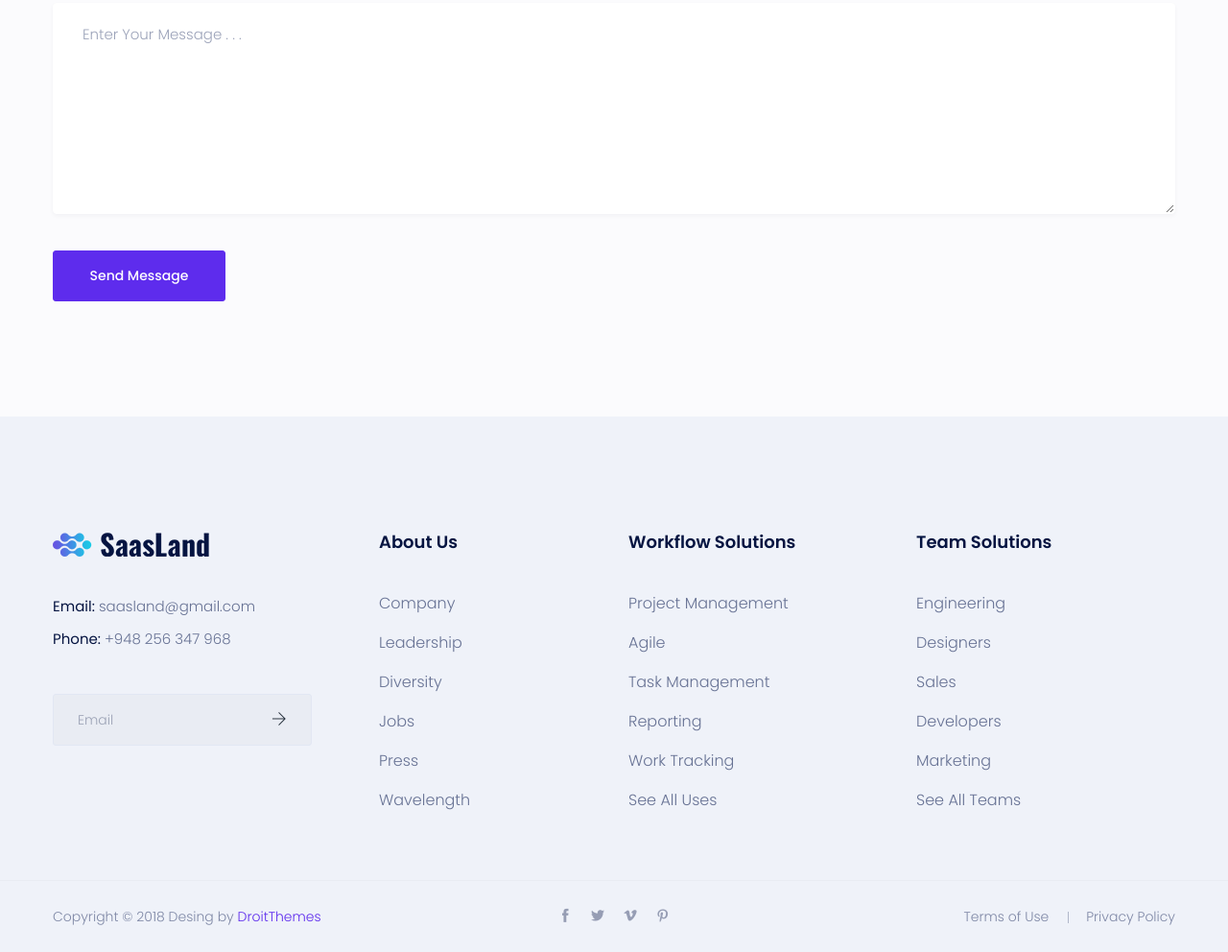
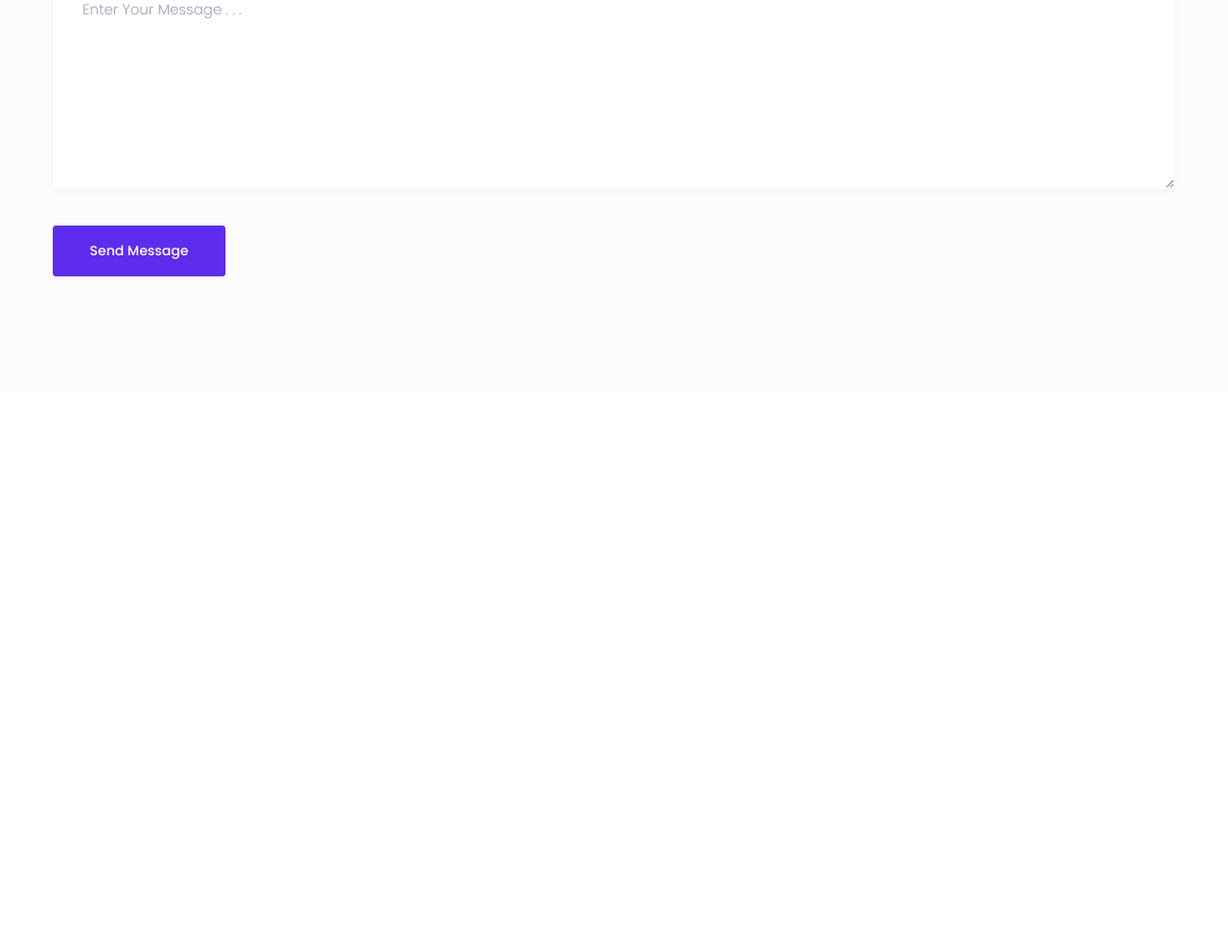
Before and after one commit to abuharsky/radiotoolkit.com, a plain HTML site: page contact-1.html in a window 1280 px wide. Shown: the part 963-1955 px from the top of the page at 96% size. After the commit the page ends 1371 px from the top, so only its background shows below. Drawn offline with Linux system fonts and the light colour scheme; some packages are replaced by stand-ins of ours.

Commit message:
Update contact-1.html

```diff
--- a/contact-1.html
+++ b/contact-1.html
@@ -80,8 +80,8 @@
         <img class="breadcrumb_shap" src="img/breadcrumb/banner_bg.png" alt="">
         <div class="container">
             <div class="breadcrumb_content text-center">
-                <h1 class="f_p f_700 f_size_50 w_color l_height50 mb_20">Contac Us</h1>
-                <p class="f_300 w_color f_size_16 l_height26">Why I say old chap that is spiffing off his nut arse pear shaped plastered<br> Jeffrey bodge barney some dodgy.!!</p>
+                <h1 class="f_p f_700 f_size_50 w_color l_height50 mb_20">Contact Us</h1>
+                <p class="f_300 w_color f_size_16 l_height26">Leave us a message if you need any help regardion app.</p>
             </div>
         </div>
     </section>
@@ -103,7 +103,12 @@
                                 <input type="text" name="email" id="email" placeholder="Your Email">
                             </div>
                         </div>
-                        <div class="col-lg-12">
+                        <div class="col-lg-6">
+                            <div class="form-group text_box">
+                                <input type="text" id="app" name="app" placeholder="App name">
+                            </div>
+                        </div>
+                        <div class="col-lg-6">
                             <div class="form-group text_box">
                                 <input type="text" id="subject" name="subject" placeholder="Subject">
                             </div>
@@ -120,91 +125,7 @@
         </div>
     </section>
 
-    <footer class="footer_area footer_area_four f_bg">
-        <div class="footer_top">
-            <div class="container">
-                <div class="row">
-                    <div class="col-lg-3 col-md-6">
-                        <div class="f_widget company_widget">
-                            <a href="index.html" class="f-logo"><img src="img/logo.png" srcset="img/logo2x.png 2x" alt=""></a>
-                            <div class="widget-wrap">
-                                <p class="f_400 f_p f_size_15 mb-0 l_height34"><span>Email:</span> <a href="mailto:saasland@gmail.com" class="f_300">saasland@gmail.com</a></p>
-                                <p class="f_400 f_p f_size_15 mb-0 l_height34"><span>Phone:</span> <a href="tel:948256347968" class="f_300">+948 256 347 968</a></p>
-                            </div>
-                            <form action="#" class="f_subscribe mailchimp" method="post">
-                                <input type="text" name="EMAIL" class="form-control memail" placeholder="Email">
-                                <button class="btn btn-submit" type="submit"><i class="ti-arrow-right"></i></button>
-                                <p class="mchimp-errmessage" style="display: none;"></p>
-                                <p class="mchimp-sucmessage" style="display: none;"></p>
-                            </form>
-                        </div>
-                    </div>
-                    <div class="col-lg-3 col-md-6">
-                        <div class="f_widget about-widget pl_40">
-                            <h3 class="f-title f_600 t_color f_size_18 mb_40">About Us</h3>
-                            <ul class="list-unstyled f_list">
-                                <li><a href="#">Company</a></li>
-                                <li><a href="#">Leadership</a></li>
-                                <li><a href="#">Diversity</a></li>
-                                <li><a href="#">Jobs</a></li>
-                                <li><a href="#">Press</a></li>
-                                <li><a href="#">Wavelength</a></li>
-                            </ul>
-                        </div>
-                    </div>
-                    <div class="col-lg-3 col-md-6">
-                        <div class="f_widget about-widget">
-                            <h3 class="f-title f_600 t_color f_size_18 mb_40">Workflow Solutions</h3>
-                            <ul class="list-unstyled f_list">
-                                <li><a href="#">Project Management</a></li>
-                                <li><a href="#">Agile</a></li>
-                                <li><a href="#">Task Management</a></li>
-                                <li><a href="#">Reporting</a></li>
-                                <li><a href="#">Work Tracking</a></li>
-                                <li><a href="#">See All Uses</a></li>
-                            </ul>
-                        </div>
-                    </div>
-                    <div class="col-lg-3 col-md-6 pl-20">
-                        <div class="f_widget about-widget">
-                            <h3 class="f-title f_600 t_color f_size_18 mb_40">Team Solutions</h3>
-                            <ul class="list-unstyled f_list">
-                                <li><a href="#">Engineering</a></li>
-                                <li><a href="#">Designers</a></li>
-                                <li><a href="#">Sales</a></li>
-                                <li><a href="#">Developers</a></li>
-                                <li><a href="#">Marketing</a></li>
-                                <li><a href="#">See All Teams</a></li>
-                            </ul>
-                        </div>
-                    </div>
-                </div>
-            </div>
-        </div>
-        <div class="footer_bottom">
-            <div class="container">
-                <div class="row align-items-center">
-                    <div class="col-lg-4 col-md-5 col-sm-6">
-                        <p class="mb-0 f_300">Copyright © 2018 Desing by <a href="#">DroitThemes</a></p>
-                    </div>
-                    <div class="col-lg-4 col-md-3 col-sm-6">
-                        <div class="f_social_icon_two text-center">
-                            <a href="#"><i class="ti-facebook"></i></a>
-                            <a href="#"><i class="ti-twitter-alt"></i></a>
-                            <a href="#"><i class="ti-vimeo-alt"></i></a>
-                            <a href="#"><i class="ti-pinterest"></i></a>
-                        </div>
-                    </div>
-                    <div class="col-lg-4 col-md-4 col-sm-12">
-                        <ul class="list-unstyled f_menu text-right">
-                            <li><a href="#">Terms of Use</a></li>
-                            <li><a href="#">Privacy Policy</a></li>
-                        </ul>
-                    </div>
-                </div>
-            </div>
-        </div>
-    </footer>
+
     <!-- Optional JavaScript -->
     <!-- jQuery first, then Popper.js, then Bootstrap JS -->
     <script src="js/jquery-3.2.1.min.js"></script>
```
